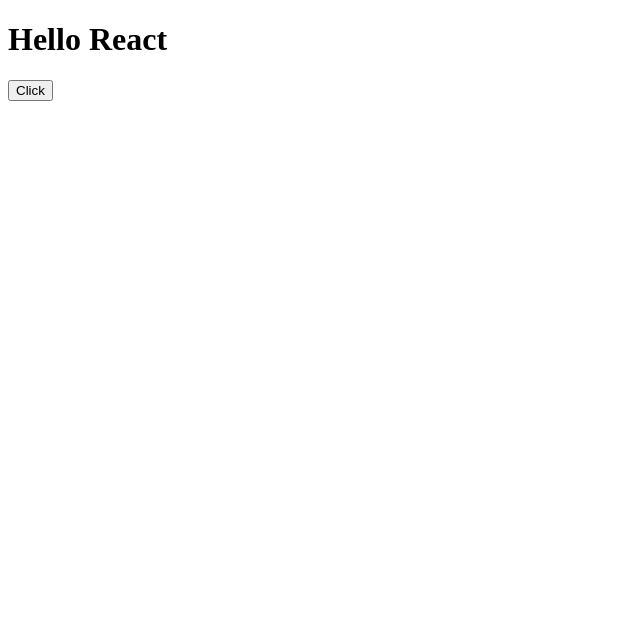
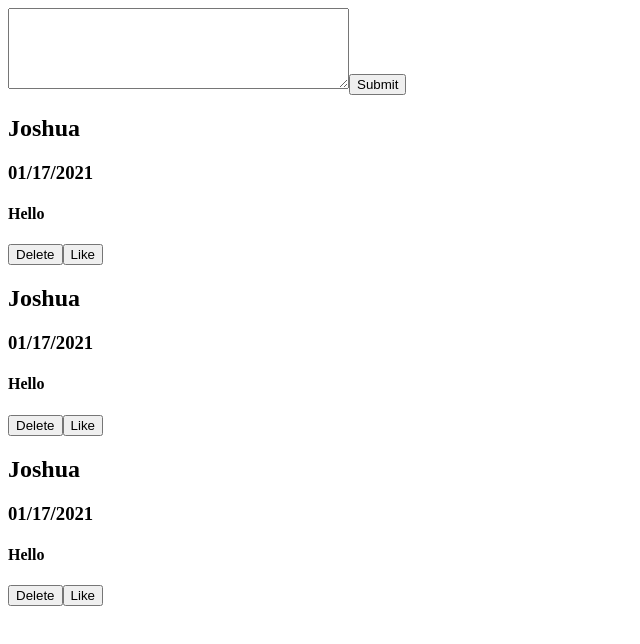
Before and after one commit to Laika-Beats/react-course, a React (Create React App) app: page / in a window 1280 px wide. Shown: the top 644 px of the page, without its empty margins (0-640 px from the left). Built offline with nearby package versions, Linux system fonts and the light colour scheme.

Commit message:
useState

```diff
--- a/src/App.js
+++ b/src/App.js
@@ -1,16 +1,14 @@
-import React from "react";
+import React, { useState } from "react";
 import TweetList from "./components/TweetList";
 import CreateTweet from "./components/CreateTweet";
 
 function App() {
-  function helloBtn(event) {
-    console.log(event.target.classList);
-  }
-
+  const message = "Hello";
+  const [name, setName] = useState("Joshua");
   return (
     <div className="box">
-      <h1>Hello React</h1>
-      <button onClick={helloBtn}>Click</button>
+      <CreateTweet />
+      <TweetList name={name} message={message} />
     </div>
   );
 }
--- a/src/components/CreateTweet.js
+++ b/src/components/CreateTweet.js
@@ -1,9 +1,15 @@
-import React from "react";
+import React, { useState } from "react";
 
 function CreateTweet() {
+  const [textInput, setTextInput] = useState("");
+
+  const userInputHandler = (event) => {
+    setTextInput(event.target.value);
+  };
+
   return (
     <form>
-      <textarea cols="40" rows="5"></textarea>
+      <textarea onChange={userInputHandler} cols="40" rows="5"></textarea>
       <button>Submit</button>
     </form>
   );
--- a/src/components/TweetList.js
+++ b/src/components/TweetList.js
@@ -1,9 +1,7 @@
 import React from "react";
 import Tweet from "./Tweet";
 
-const TweetList = () => {
-  const name = "Joshua";
-  const message = "this is a dope tweeeeet";
+const TweetList = ({ name, message }) => {
   return (
     <div>
       <Tweet name={name} message={message} />
```
